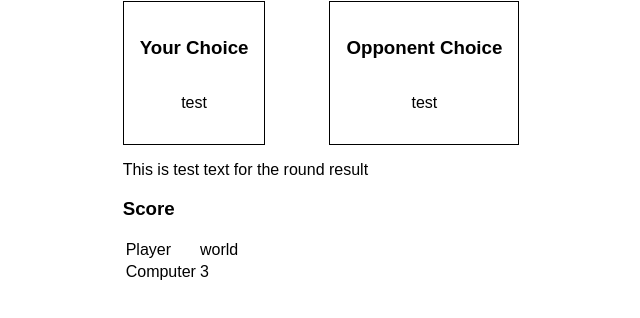
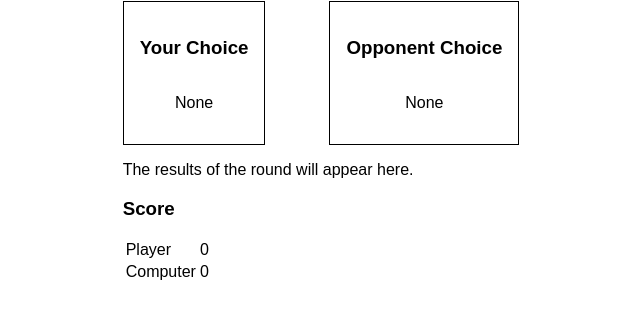
Before and after one commit to bmwilson93/rock-paper-scissors, a plain HTML site: page index.html in a window 1280 px wide. Shown: the part 262-580 px from the top of the page, without its empty margins (319-959 px from the left). Drawn offline with Linux system fonts and the light colour scheme.

Commit message:
Updated some default text

```diff
--- a/index.html
+++ b/index.html
@@ -63,16 +63,16 @@
                 <div class="choices">
                     <div class="choice">
                         <h3>Your Choice</h3>
-                        <p id="player-choice">test</p>
+                        <p id="player-choice">None</p>
                     </div>
                     <div class="choice">
                         <h3>Opponent Choice</h3>
-                        <p id="computer-choice">test</p>
+                        <p id="computer-choice">None</p>
                     </div>
                 </div> <!-- choices end -->
 
                 <div class="round-message">
-                    <p>This is test text for the round result</p>
+                    <p>The results of the round will appear here.</p>
                 </div>
 
                 <div class="score-box">
@@ -80,11 +80,11 @@
                     <table>
                         <tr>
                             <td>Player</td>
-                            <td id="player-score">world</td>
+                            <td id="player-score">0</td>
                         </tr>
                         <tr>
                             <td>Computer</td>
-                            <td id="computer-score">3</td>
+                            <td id="computer-score">0</td>
                         </tr>
                     </table>
                 </div> <!-- scorebox end -->
```
